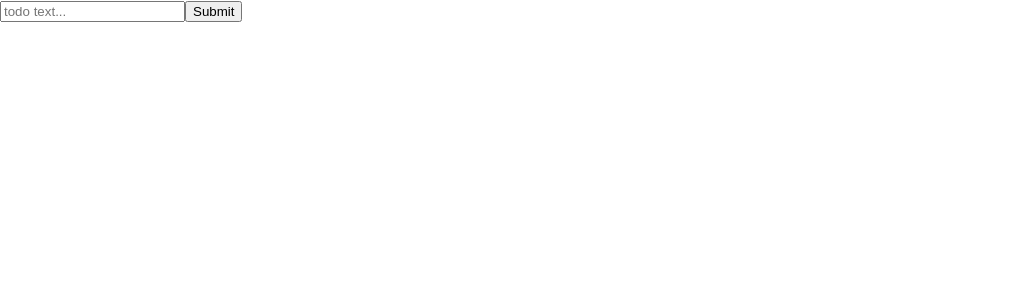
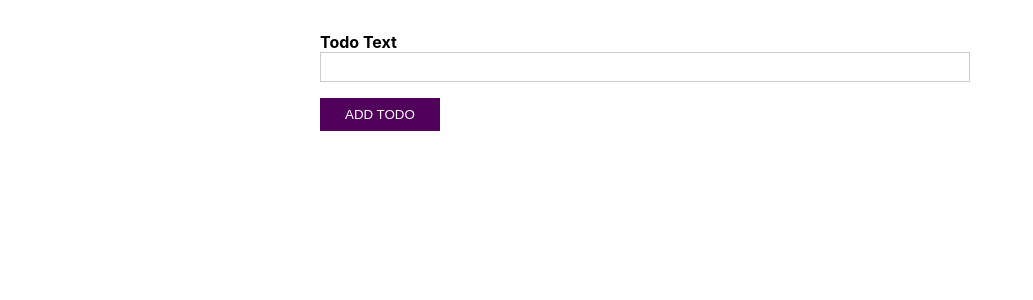
Before and after one commit to AshkanAhmady/todoList---react.typescript, a React (Create React App) app: page / in a window 1280 px wide. Shown: the top 300 px of the page, without its empty margins (0-1033 px from the left). Built offline with nearby package versions, Linux system fonts and the light colour scheme; the HTML template or start-up script is replaced by a standard one.

Commit message:
do styling

```diff
--- /dev/null
+++ b/src/Components/NewTodo.css
@@ -0,0 +1,47 @@
+form {
+  width: 90%;
+  max-width: 40rem;
+  margin: 2rem auto;
+}
+
+.form-control {
+  margin-bottom: 1rem;
+}
+
+label, input {
+  display: block;
+  width: 100%;
+}
+
+label {
+  font-weight: bold;
+}
+
+input {
+  font: inherit;
+  border: 1px solid #ccc;
+  padding: 0.25rem;
+}
+
+input:focus {
+  outline: none;
+  border-color: #50005a;
+}
+
+button {
+  background: #50005a;
+  border: 1px solid #50005a;
+  color: white;
+  padding: 0.5rem 1.5rem;
+  cursor: pointer;
+}
+
+button:focus {
+  outline: none;
+}
+
+button:hover,
+button:active {
+  background: #6a0a77;
+  border-color: #6a0a77;
+}
--- a/src/Components/NewTodo.tsx
+++ b/src/Components/NewTodo.tsx
@@ -1,6 +1,6 @@
 import { useRef } from "react";
 import { NewTodoProps } from "../Interfaces";
-
+import "./NewTodo.css"
 
 
 const NewTodo: React.FC<NewTodoProps> = (props) => {
@@ -13,8 +13,11 @@
 
     return (
         <form onSubmit={submitHandler}>
-            <input type="text" id="form input" ref={inputRef} placeholder="todo text..." />
-            <button type="submit">Submit</button>
+            <div className="form-control">
+                <label htmlFor="todo-text">Todo Text</label>
+                <input type="text" id="todo-text" ref={inputRef} />
+            </div>
+            <button type="submit">ADD TODO</button>
         </form>
     )
 }
--- /dev/null
+++ b/src/Components/TodoList.css
@@ -0,0 +1,17 @@
+ul {
+  list-style: none;
+  width: 90%;
+  max-width: 40rem;
+  margin: 2rem auto;
+  padding: 0;
+}
+
+li {
+  margin: 1rem 0;
+  padding: 1rem;
+  box-shadow: 0 2px 8px rgba(0, 0, 0, 0.26);
+  border-radius: 6px;
+  display: flex;
+  justify-content: space-between;
+  align-items: center;
+}
--- a/src/Components/TodoList.tsx
+++ b/src/Components/TodoList.tsx
@@ -1,16 +1,19 @@
 import { TodoListProps } from "../Interfaces";
+import "./TodoList.css"
 
 // if we use props, we should define exactully type of props
 const TodoList: React.FC<TodoListProps> = (props) => {
     return (
         <div>
             <ul>
-                {props.todos.map((item) => {
-                    return <li key={item.id}>
-                        <span>{item.text}</span>
-                        <button onClick={() => props.onDelete(item.id)}> Delete</button>
+                {props.todos.map(todo => (
+                    <li key={todo.id}>
+                    <span>{todo.text}</span>
+                    <button onClick={props.onDelete.bind(null, todo.id)}>
+                        DELETE
+                    </button>
                     </li>
-                })}
+                ))}
             </ul>
         </div>
     )
```
